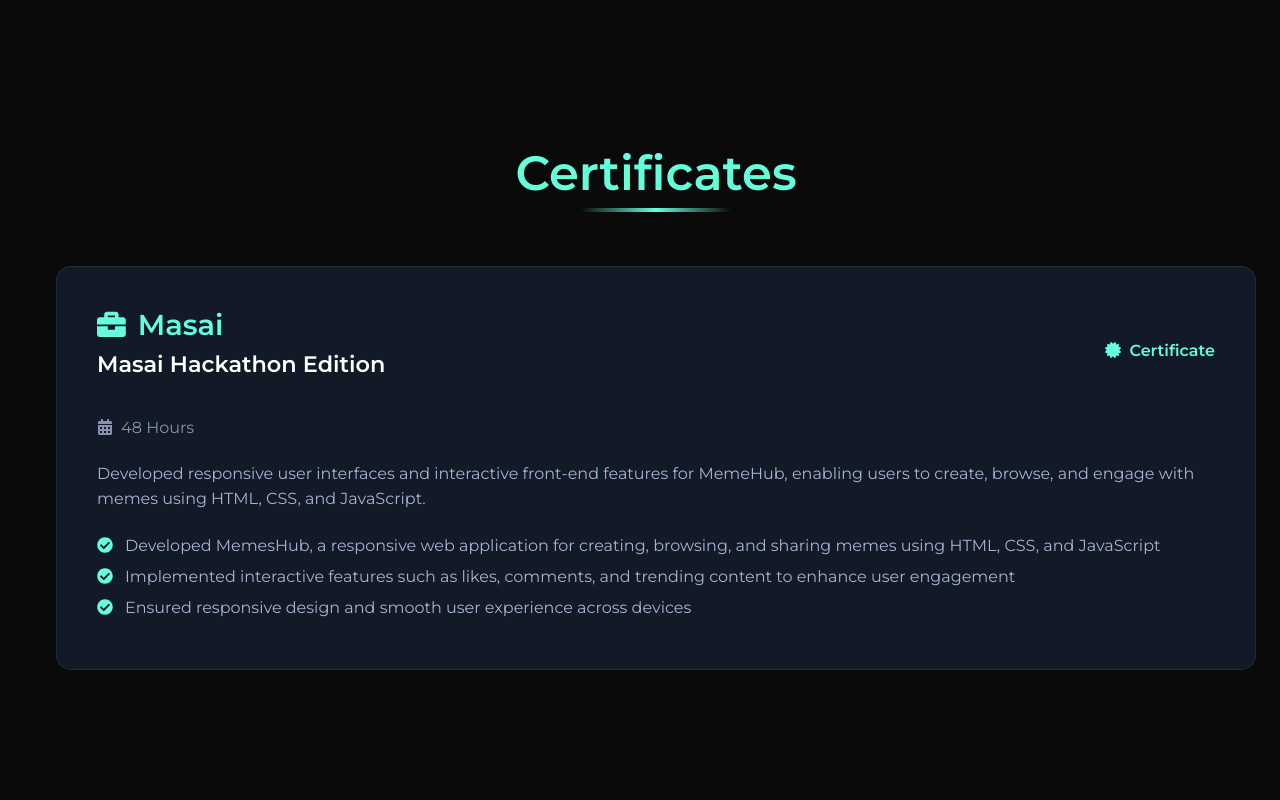
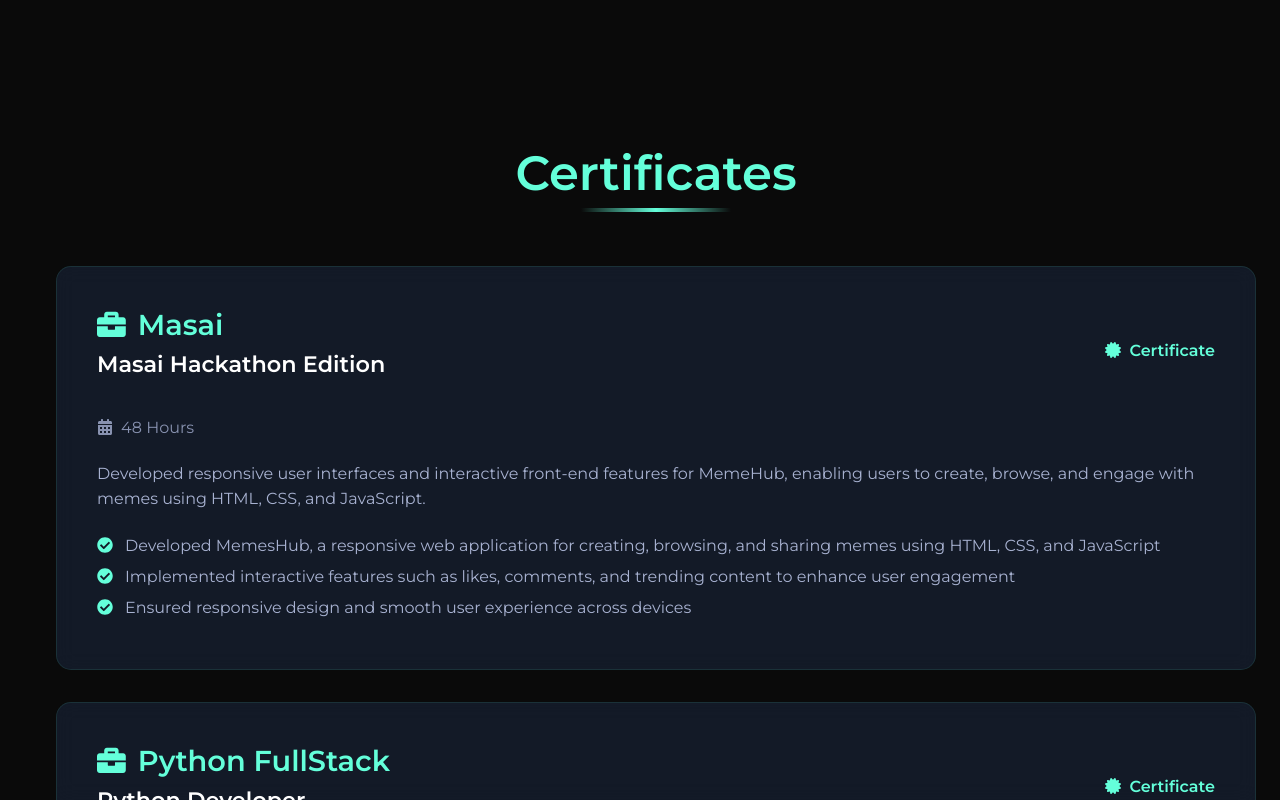
Before and after one commit to ShivaBoya/ShivaPortfolio, a React (Vite) app: page / in a window 1280 px wide. Shown: the part 2000-2800 px from the top of the page. Built offline with nearby package versions, Linux system fonts and the light colour scheme.

Commit message:
complete

```diff
--- a/src/App.jsx
+++ b/src/App.jsx
@@ -83,7 +83,7 @@
 const NavLink = styled.a`
   font-size: 1rem;
   font-weight: 600;
-  color: #ffffff;
+  color: #0dd3c5;
   text-decoration: none;
   position: relative;
   padding: 0.5rem 0;
--- a/src/components/Experience.jsx
+++ b/src/components/Experience.jsx
@@ -239,7 +239,23 @@
     ],
     certification:
       "https://res.cloudinary.com/dumhixyxy/image/upload/Hack_fi28k6",
-
+  },
+  {
+    company: "Python FullStack",
+    position: "Python Developer",
+    period: "Jul 2024 - Dec 2024",
+    current: false,
+    description:
+      "Built and deployed full-stack web applications using Python, Django/Flask, and modern front-end technologies, ensuring seamless integration between back-end APIs and responsive user interfaces.",
+    achievements: [
+      "Completed Python Full-Stack Development, covering both back-end (Django/Flask, REST APIs, authentication, database management) and front-end (HTML, CSS, JavaScript, React) technologies",
+      "Developed dynamic and responsive web applications with CRUD functionality, secure authentication, and RESTful API integrations",
+      "Implemented database solutions using MySQL/PostgreSQL and optimized queries for performance",
+      "Deployed full-stack applications on cloud platforms (Heroku/Render) with CI/CD pipelines for automated deployment",
+      "Collaborated on real-world projects demonstrating proficiency in both client-side and server-side development",
+    ],
+    certification:
+      "https://drive.google.com/file/d/1ZvrSxEuSU_tJuriCivXk3CdOCpXHEda-/view?usp=sharing",
   },
 ];
 
```
